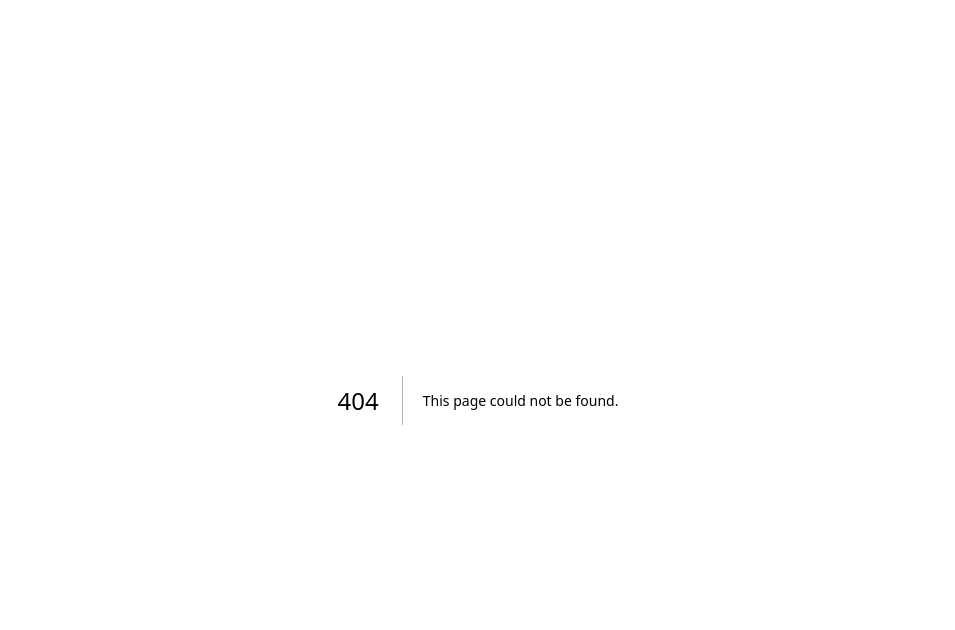
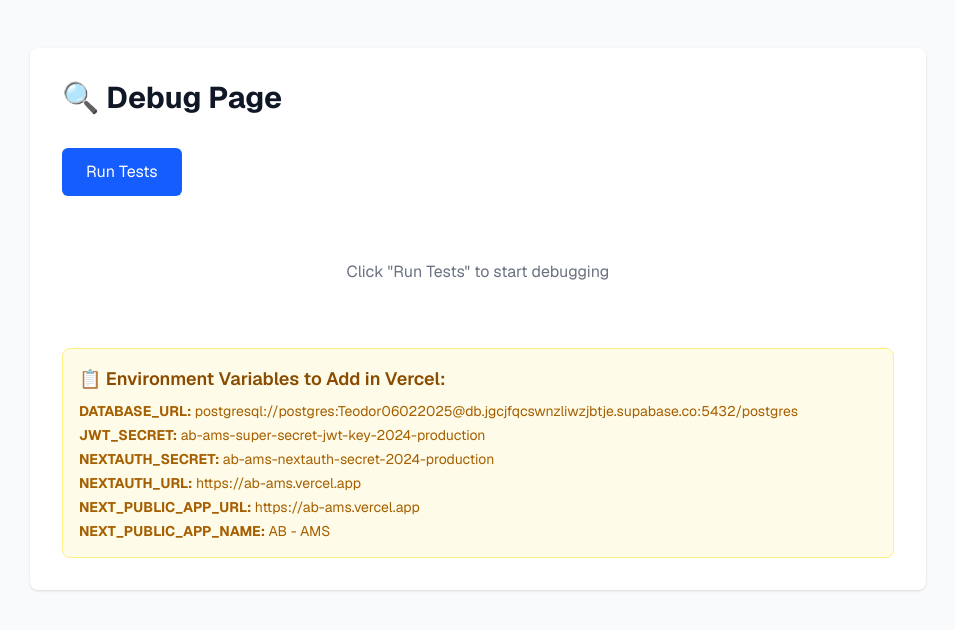
Before and after one commit to aleksacoach93b/ab-ams-new, a Next.js app: page /debug in a window 1280 px wide. Before the commit this address had no page. Shown: the top 630 px of the page, without its empty margins (162-1117 px from the left). Built offline with nearby package versions, Linux system fonts and the light colour scheme.

Commit message:
Add simple debug endpoints for production troubleshooting

```diff
--- /dev/null
+++ b/src/app/api/env-status/route.ts
@@ -0,0 +1,21 @@
+import { NextResponse } from 'next/server'
+
+export async function GET() {
+  const envStatus = {
+    DATABASE_URL: process.env.DATABASE_URL ? 'Set' : 'Missing',
+    JWT_SECRET: process.env.JWT_SECRET ? 'Set' : 'Missing',
+    NEXTAUTH_SECRET: process.env.NEXTAUTH_SECRET ? 'Set' : 'Missing',
+    NEXTAUTH_URL: process.env.NEXTAUTH_URL ? 'Set' : 'Missing',
+    NEXT_PUBLIC_APP_URL: process.env.NEXT_PUBLIC_APP_URL ? 'Set' : 'Missing',
+    NEXT_PUBLIC_APP_NAME: process.env.NEXT_PUBLIC_APP_NAME ? 'Set' : 'Missing'
+  }
+
+  const missingCount = Object.values(envStatus).filter(status => status === 'Missing').length
+
+  return NextResponse.json({
+    status: missingCount === 0 ? 'success' : 'error',
+    message: missingCount === 0 ? 'All environment variables are set' : `${missingCount} environment variables are missing`,
+    environment: envStatus,
+    timestamp: new Date().toISOString()
+  })
+}
--- /dev/null
+++ b/src/app/api/health-check/route.ts
@@ -0,0 +1,10 @@
+import { NextResponse } from 'next/server'
+
+export async function GET() {
+  return NextResponse.json({
+    status: 'ok',
+    message: 'Application is running',
+    timestamp: new Date().toISOString(),
+    environment: process.env.NODE_ENV || 'unknown'
+  })
+}
--- /dev/null
+++ b/src/app/debug/page.tsx
@@ -0,0 +1,116 @@
+'use client'
+
+import { useState } from 'react'
+
+export default function DebugPage() {
+  const [results, setResults] = useState<any>({})
+  const [loading, setLoading] = useState(false)
+
+  const testEndpoint = async (name: string, url: string) => {
+    setLoading(true)
+    try {
+      const response = await fetch(url)
+      const data = await response.json()
+
+      setResults(prev => ({
+        ...prev,
+        [name]: {
+          status: response.ok ? 'success' : 'error',
+          data,
+          statusCode: response.status
+        }
+      }))
+    } catch (error) {
+      setResults(prev => ({
+        ...prev,
+        [name]: {
+          status: 'error',
+          data: { error: error instanceof Error ? error.message : 'Unknown error' },
+          statusCode: 0
+        }
+      }))
+    } finally {
+      setLoading(false)
+    }
+  }
+
+  const runAllTests = async () => {
+    setResults({})
+
+    // Test 1: Health Check
+    await testEndpoint('Health Check', '/api/health-check')
+
+    // Test 2: Environment Status
+    await testEndpoint('Environment Status', '/api/env-status')
+
+    // Test 3: Vercel Test
+    await testEndpoint('Vercel Test', '/api/vercel-test')
+  }
+
+  return (
+    <div className="min-h-screen bg-gray-50 py-12 px-4 sm:px-6 lg:px-8">
+      <div className="max-w-4xl mx-auto">
+        <div className="bg-white shadow rounded-lg p-8">
+          <h1 className="text-3xl font-bold text-gray-900 mb-8">
+            🔍 Debug Page
+          </h1>
+
+          <div className="mb-8">
+            <button
+              onClick={runAllTests}
+              disabled={loading}
+              className="px-6 py-3 bg-blue-600 text-white rounded-md hover:bg-blue-700 disabled:opacity-50 disabled:cursor-not-allowed"
+            >
+              {loading ? 'Testing...' : 'Run Tests'}
+            </button>
+          </div>
+
+          <div className="space-y-6">
+            {Object.entries(results).map(([testName, result]) => (
+              <div key={testName} className="border rounded-lg p-4">
+                <div className="flex items-center justify-between mb-2">
+                  <h3 className="text-lg font-semibold">{testName}</h3>
+                  <span className={`px-3 py-1 rounded-full text-sm ${
+                    result.status === 'success'
+                      ? 'bg-green-100 text-green-800'
+                      : 'bg-red-100 text-red-800'
+                  }`}>
+                    {result.status === 'success' ? '✅ PASS' : '❌ FAIL'}
+                  </span>
+                </div>
+
+                <div className="text-sm text-gray-600 mb-2">
+                  Status Code: {result.statusCode}
+                </div>
+
+                <pre className="bg-gray-100 p-3 rounded text-xs overflow-x-auto">
+                  {JSON.stringify(result.data, null, 2)}
+                </pre>
+              </div>
+            ))}
+          </div>
+
+          {Object.keys(results).length === 0 && (
+            <div className="text-center text-gray-500 py-8">
+              Click "Run Tests" to start debugging
+            </div>
+          )}
+
+          <div className="mt-8 p-4 bg-yellow-50 border border-yellow-200 rounded-lg">
+            <h3 className="text-lg font-semibold text-yellow-800 mb-2">
+              📋 Environment Variables to Add in Vercel:
+            </h3>
+            <div className="text-sm text-yellow-700 space-y-1">
+              <div><strong>DATABASE_URL:</strong> postgresql://postgres:Teodor06022025@db.jgcjfqcswnzliwzjbtje.supabase.co:5432/postgres</div>
+              <div><strong>JWT_SECRET:</strong> ab-ams-super-secret-jwt-key-2024-production</div>
+              <div><strong>NEXTAUTH_SECRET:</strong> ab-ams-nextauth-secret-2024-production</div>
+              <div><strong>NEXTAUTH_URL:</strong> https://ab-ams.vercel.app</div>
+              <div><strong>NEXT_PUBLIC_APP_URL:</strong> https://ab-ams.vercel.app</div>
+              <div><strong>NEXT_PUBLIC_APP_NAME:</strong> AB - AMS</div>
+            </div>
+          </div>
+        </div>
+      </div>
+    </div>
+  )
+}
```
